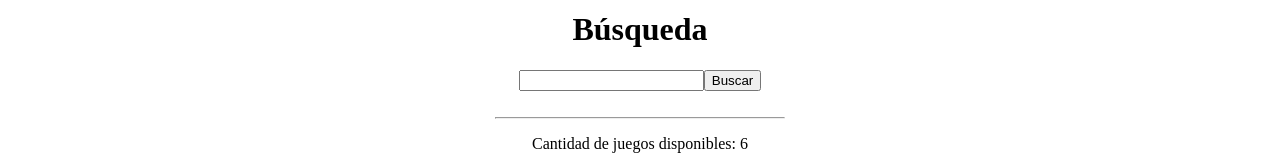
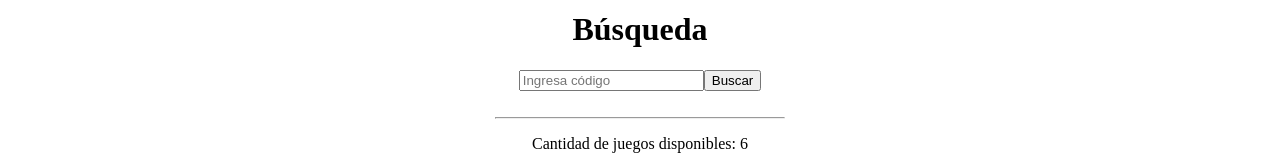
Before and after one commit to masayado/Tienda_1, a Vue app: page /busquedas in a window 1280 px wide. Shown: the part 231-391 px from the top of the page. Built offline with nearby package versions, Linux system fonts and the light colour scheme.

Commit message:
agregue placeholder en el input de busqueda

```diff
--- a/src/components/ListFiltro.vue
+++ b/src/components/ListFiltro.vue
@@ -1,7 +1,7 @@
 <template>
     <div>
         <div class="form">
-        <input type="text" v-model="search" @change="buscar">
+        <input type="text" placeholder="Ingresa código" v-model="search" @change="buscar">
         <button @click.prevent="buscar">Buscar</button>
         </div>
     </div>
```
